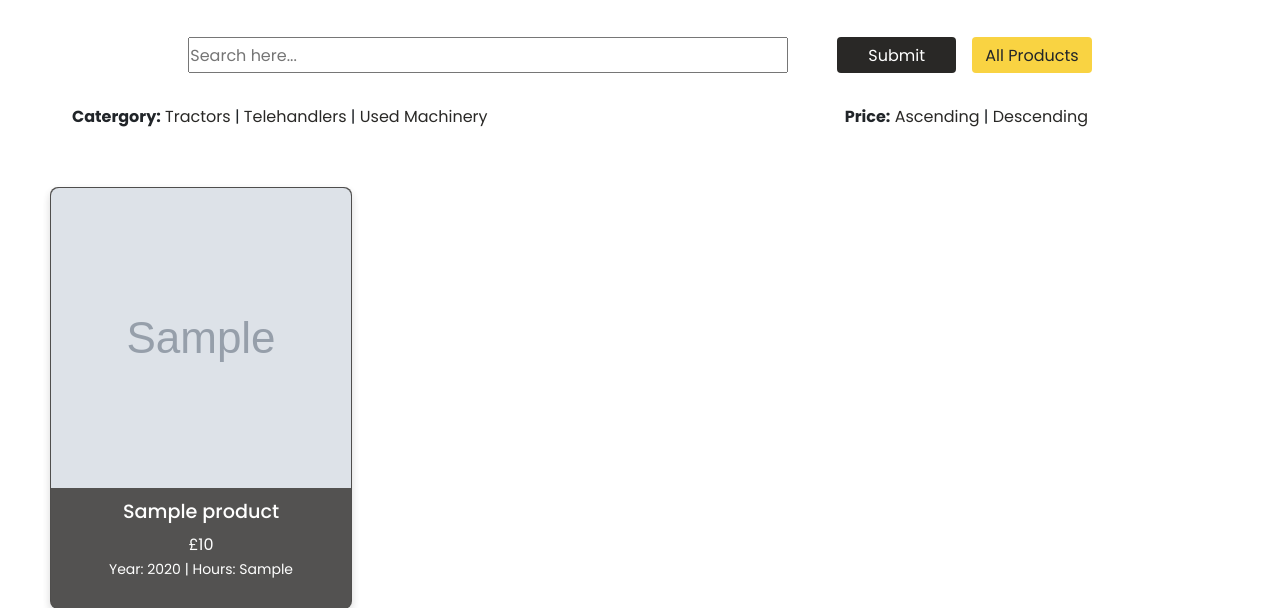
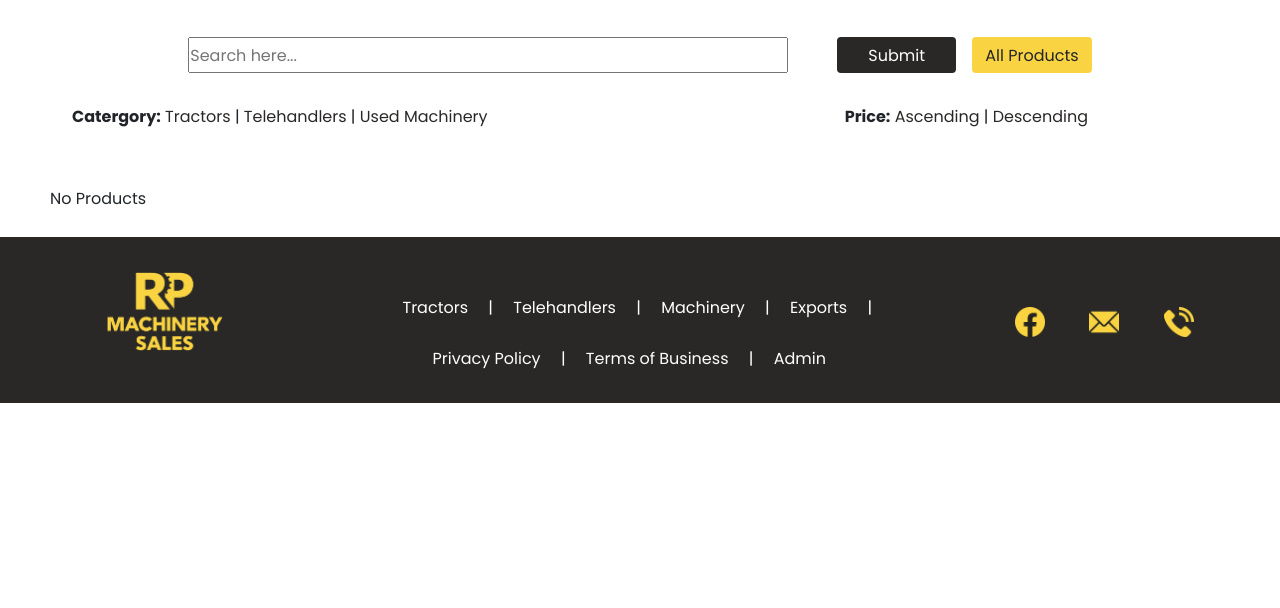
Before and after one commit to Leeap83/RP_machinesales, a PHP site: page /tractors.php in a window 1280 px wide. Shown: the part 241-849 px from the top of the page. After the commit the page ends 644 px from the top, so only its background shows below. Run offline with PHP 8.4, Linux system fonts and the light colour scheme; tables that the repository leaves empty or names only in its code hold one stand-in row (values such as "Sample post"); grey boxes marked "Sample" are stand-in pictures; some libraries are stand-ins or nearby versions.

```diff
--- a/machinery.php
+++ b/machinery.php
@@ -52,7 +52,7 @@ $resultCheck = mysqli_num_rows($result); ?>
                             $sql = "SELECT * FROM products WHERE category = 'machinery' ORDER BY price ASC";
                         }
                     } else {
-                        $sql = "SELECT * FROM products ORDER BY in_stock DESC";
+                        $sql = "SELECT * FROM products WHERE category = 'machinery' ORDER BY in_stock DESC";
                     }
                     $result = mysqli_query($conn, $sql);
                     $resultCheck = mysqli_num_rows($result);
--- a/telehandlers.php
+++ b/telehandlers.php
@@ -50,7 +50,7 @@ include('includes/dbh.inc.php');
                         $sql = "SELECT * FROM products WHERE category = 'telehandlers' ORDER BY price ASC";
                     }
                 } else {
-                    $sql = "SELECT * FROM products ORDER BY in_stock DESC";
+                    $sql = "SELECT * FROM products WHERE category = 'telehandlers' ORDER BY in_stock DESC";
                 }
                 $result = mysqli_query($conn, $sql);
                 $resultCheck = mysqli_num_rows($result);
--- a/tractors.php
+++ b/tractors.php
@@ -53,7 +53,7 @@ $resultCheck = mysqli_num_rows($result); ?>
                         $sql = "SELECT * FROM products WHERE category = 'tractors' ORDER BY price ASC";
                     }
                 } else {
-                    $sql = "SELECT * FROM products ORDER BY in_stock DESC";
+                    $sql = "SELECT * FROM products WHERE category = 'tractors' ORDER BY in_stock DESC";
                 }
                 $result = mysqli_query($conn, $sql);
                 $resultCheck = mysqli_num_rows($result);
```
